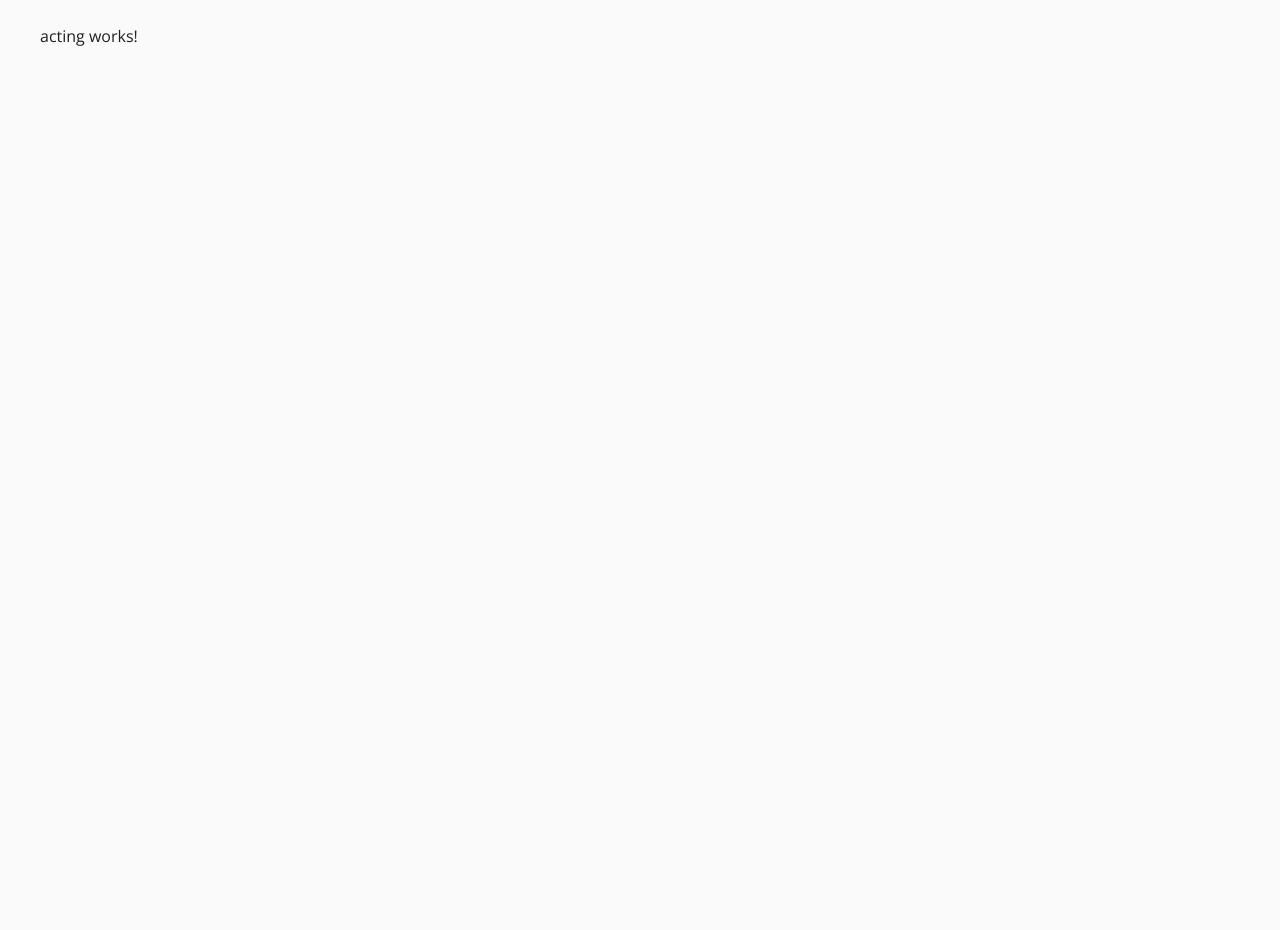
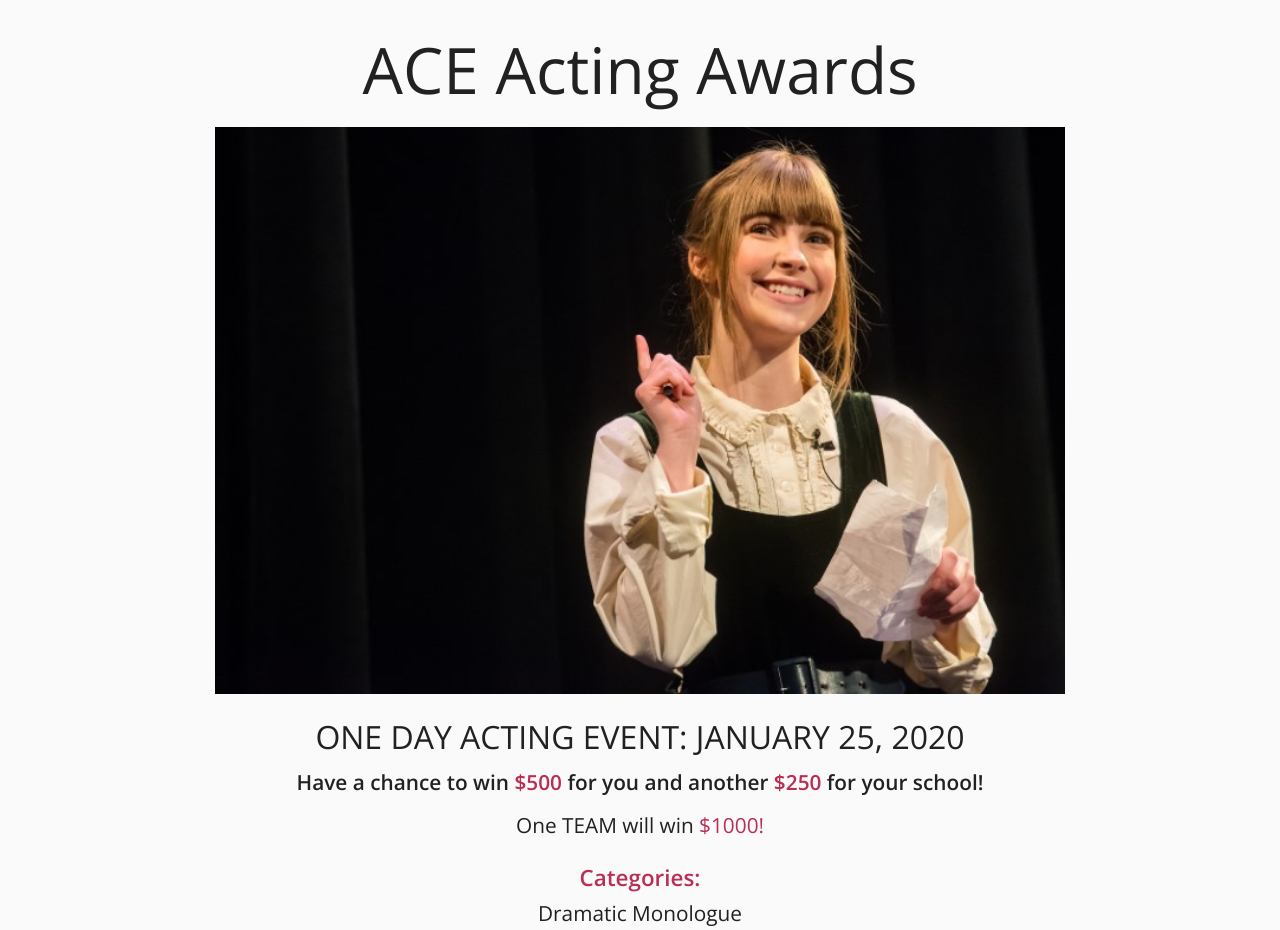
Before and after one commit to dkmullen/ace, an Angular app: page /acting in a window 1280 px wide. Shown: the part 160-1090 px from the top of the page. Before the commit the page ends 800 px from the top, so only its background shows below. Built offline with nearby package versions, Linux system fonts and the light colour scheme.

Commit message:
Acting page, css

```diff
--- a/src/app/menu/menu.component.html
+++ b/src/app/menu/menu.component.html
@@ -7,8 +7,7 @@
 
     <mat-menu #topLevel="matMenu">
       <button mat-menu-item [routerLink]="['/']" routerLinkActive="router-link-active" >Home</button>
-      <button mat-menu-item [matMenuTriggerFor]="learning">Learning</button>
-      <button mat-menu-item [matMenuTriggerFor]="auditions">Auditions</button>
+      <button mat-menu-item [matMenuTriggerFor]="auditions">Events</button>
       <button mat-menu-item [matMenuTriggerFor]="galleries">Galleries</button>
       <button mat-menu-item [matMenuTriggerFor]="about">About ACE</button>
     </mat-menu>
@@ -16,8 +15,7 @@
     <ng-template #fullMenu>
       <div id="full-menu">
         <button mat-menu-item [routerLink]="['/']" routerLinkActive="router-link-active" >Home</button>
-        <button mat-menu-item [matMenuTriggerFor]="learning">Learning</button>
-        <button mat-menu-item [matMenuTriggerFor]="auditions">Auditions</button>
+        <button mat-menu-item [matMenuTriggerFor]="auditions">Events</button>
         <button mat-menu-item [matMenuTriggerFor]="galleries">Galleries</button>
         <button mat-menu-item [matMenuTriggerFor]="about">About ACE</button>
       </div>
@@ -29,10 +27,9 @@
     </mat-menu>
 
     <mat-menu #auditions="matMenu">
-      <button mat-menu-item>Dance Awards</button>
-      <button mat-menu-item>Singing Awards</button>
-      <button mat-menu-item>Acting Awards</button>
-      <button mat-menu-item>Battle of the Bands</button>
+      <button mat-menu-item [routerLink]="['/singing']"routerLinkActive="router-link-active">Singing Awards</button>
+      <button mat-menu-item [routerLink]="['/acting']"routerLinkActive="router-link-active">Acting Awards</button>
+      <button mat-menu-item [routerLink]="['/battle-of-the-bands']"routerLinkActive="router-link-active">Battle of the Bands</button>
     </mat-menu>
 
     <mat-menu #galleries="matMenu">
--- a/src/app/pages/events/acting/acting.component.html
+++ b/src/app/pages/events/acting/acting.component.html
@@ -1 +1,65 @@
-<p>acting works!</p>
+<div class="event-page-wrapper">
+  <div class="main-heading">ACE Acting Awards</div>
+  <img class="hero" src="assets/images/acting_2019/acting-2019_1.jpg" alt="Photo of a young woman acting on stage">
+  <div class="secondary-heading">ONE DAY ACTING EVENT: JANUARY 25, 2020</div>
+  <p><strong>Have a chance to win <span class="accent-text">$500</span> for you and another <span class="accent-text">$250</span> for your school!</strong></p>
+  <p>One TEAM will win <span class="accent-text">$1000!</span></p>
+
+  <ul>
+    <div class="event-section-header">Categories:</div>
+    <li>Dramatic Monologue</li>
+    <li>Comedic Monologue</li>
+    <li>Shakespeare Monologue</li>
+    <li>Musical Theatre Song</li>
+    <li><strong>*NEW* - TEAM Category</strong></li>
+  </ul>
+
+  <div class="event-section-header">Individual Competition:</div>
+  <p>
+      All individuals can compete in any and all categories. To audition, you must have a monologue
+      or song that qualifies for the category.
+  </p>
+  <p>
+      Four (4) Finalists will be picked to perform in each monologue category.
+  </p>
+  <p>
+      We may have more finalists for the Musical Theatre Category.
+  </p>
+
+  <div class="event-section-header">Team Competition:</div>
+  <p>
+      Any school may enter the TEAM competition by putting together 4 individuals for each category
+      to compete as a team. These individuals will automatically be entered into the individual
+      categories as well. A school may have as many teams as they would like, but an individual
+      cannot perform in the same team category twice.<span class="accent-text">*</span>
+  </p>
+  <p>
+      Three teams will be picked as finalists.
+  </p>
+
+  <div class="event-section-header">Auditions:</div>
+  <p>
+      Auditions will take place the morning and afternoon of <strong>January 25th on UT Campus (TBA)</strong>
+  </p>
+  <p>
+      All competitors will come to the show (see below) where the finalists will be announced and perform live that night.
+  </p>
+
+  <div class="event-section-header">Show (finals):</div>
+
+  <p>
+      January 25th, 2020, 7pm at
+      <a href="https://www.google.com/maps/place/Old+City+Performing+Arts+Center/@35.9690875,-83.91931,15z/data=!4m5!3m4!1s0x0:0x5f14dfdcc9613915!8m2!3d35.9690875!4d-83.91931" target="_blank">
+        Old City Performing Arts Center</a>
+  </p>
+  <div class="spacer"></div>
+  <button mat-flat-button color="accent">READY TO SIGN UP? CLICK HERE!</button>
+  <div class="spacer"></div>
+
+  <p class="reference">
+      <span class="accent-text">*</span>4 individuals could form 4 different teams, but they must each perform
+      a different category for each team. For example - a musical theatre performer would only be allowed
+      to be on one team. If he/she entered on another team, it would have to be under a different category.
+      An individual competing for a TEAM is welcome to audition for any and all other categories as an individual, but he/she may only perform on one TEAM per category.
+  </p>
+</div>
--- a/src/app/pages/home/home.component.html
+++ b/src/app/pages/home/home.component.html
@@ -1,12 +1,12 @@
 <mat-card>
-<div fxLayout="row" fxLayout.sm="column" fxLayoutGap="20px" fxLayoutAlign="center center">
+<div fxLayout="row" fxLayout.sm="column" fxLayout.xs="column" fxLayoutGap="20px" fxLayoutAlign="center center">
   <mat-card class="event-card" [routerLink]="['/singing']" routerLinkActive="router-link-active">
     <mat-card-header>
       <div mat-card-avatar class="event-header-image"></div>
       <mat-card-title>ACE Singing Awards</mat-card-title>
       <mat-card-subtitle>January 11, 2020 - 7pm</mat-card-subtitle>
     </mat-card-header>
-    <img mat-card-image src="/assets/images/singing_2019/singing-2019_1.jpg" alt="Photo of a young man with a guitar">
+    <img mat-card-image src="assets/images/singing_2019/singing-2019_1.jpg" alt="Photo of a young man with a guitar">
     <mat-card-content>
       <p>
         The ACE Singing Awards, at Knoxvile's <span class="bold-accent-text">Bijou Theatre</span>, are for
@@ -26,7 +26,7 @@
       <mat-card-title>ACE Acting Awards</mat-card-title>
       <mat-card-subtitle>January 25, 2020 - 7pm</mat-card-subtitle>
     </mat-card-header>
-    <img mat-card-image src="/assets/images/acting_2019/acting-2019_1.jpg" alt="Photo of a young man with a guitar">
+    <img mat-card-image src="assets/images/acting_2019/acting-2019_1.jpg" alt="Photo of a young woman acting on stage">
     <mat-card-content>
       <p>
         The ACE Acting Awards, at Knoxvile's <span class="bold-accent-text">Old City Performing Arts Center</span>,
@@ -49,7 +49,7 @@
       <mat-card-title>Battle of the Bands</mat-card-title>
       <mat-card-subtitle>May 2020</mat-card-subtitle>
     </mat-card-header>
-    <img mat-card-image src="/assets/images/battle_of_the_bands/bofb.jpg" alt="Photo of a young man with a guitar">
+    <img mat-card-image src="assets/images/battle_of_the_bands/bofb.jpg" alt="Photo of a band performing on stage">
     <mat-card-content>
       <p>
         The ACE Battle of the Bands is coming in May to <span class="bold-accent-text">The Foundary</span>. We're looking for
--- a/src/app/pages/home/home.component.scss
+++ b/src/app/pages/home/home.component.scss
@@ -5,6 +5,6 @@
 }
 
 .event-header-image {
-  background-image: url('/assets/images/ace_more_margin.png');
+  background-image: url('../../../assets/images/ace_more_margin.png');
   background-size: cover;
 }
--- a/src/assets/styles/main.scss
+++ b/src/assets/styles/main.scss
@@ -14,53 +14,55 @@ body {
 h1 {
     font-size: 5rem;
     font-weight: 300;
+    margin: 1rem;
 }
 
-// h2 {
-//     font-size: 4rem;
-//     font-weight: 300;
-//     margin-bottom: 1rem;
-// }
+h2 {
+    font-size: 4rem;
+    font-weight: 300;
+    margin-bottom: 1rem;
+}
 
-// h3 {
-//     font-size: 3rem;
-//     font-weight: 400;
-//     margin-bottom: 1rem;
-// }
+h3 {
+    font-size: 3rem;
+    font-weight: 400;
+    margin-bottom: .85rem;
+}
 
-// h4 {
-//     font-size: 2.15rem;
-//     font-weight: 400;
-//     margin-bottom: 1rem;
-// }
+h4 {
+    font-size: 2.15rem;
+    font-weight: 400;
+    margin-bottom: .7rem;
+}
 
-// h5 {
-//     font-size: 1.75rem;
-//     font-weight: 400;
-//     margin-bottom: 1rem;
-// }
+h5 {
+    font-size: 1.75rem;
+    font-weight: 400;
+    margin-bottom: .5rem;
+}
 
-// h6 {
-//     font-size: 1.5rem;
-//     font-weight: 500;
-//     margin-bottom: .75rem;
-//     margin-bottom: 1rem;
-// }
+h6 {
+    font-size: 1.5rem;
+    font-weight: 500;
+    margin-bottom: .3rem;
+}
 
-// p {
-//     font-size: 1.15rem;
-//     font-weight: 400;
-//     line-height: 1.5rem;
-//     margin-bottom: 1rem;
-// }
+p {
+    font-weight: 400;
+    margin-bottom: 1rem;
+}
 
-// strong {
-//     font-weight: 700;
-// }
+ul {
+  margin-bottom: 1rem;
+}
 
-// .reference {
-//     font-size: .95rem;
-// }
+strong {
+    font-weight: 700;
+}
+
+.reference {
+    font-size: .95rem;
+}
 
 // .citation {
 //     font-size: .95rem;
@@ -83,16 +85,50 @@ h1 {
 //     margin-top: -4px;
 // }
 
-// a, a:visited {
-//     color: #72A3F8;
-//     font-weight: 500;
-// }
+a, a:visited {
+    color: $primary;
+    font-weight: 500;
+    text-decoration: underline;
+}
 
 // .blockquote {
 //     margin-left: 20px;
 //     border-left: 2px solid;
 //     padding-left: 10px;
 // }
+
+.event-page-wrapper {
+  margin: 0 auto;
+  text-align: center;
+  line-height: 1.3;
+  font-size: 1rem;
+  max-width: 850px;
+}
+
+.event-section-header {
+  font-size: 1.2rem;
+  font-weight: 700;
+  margin: 1.5rem 0 .5rem 0;
+  color: $accent;
+}
+.main-heading {
+  font-size: 1.7rem;
+  font-weight: 300;
+  margin: 1rem;
+}
+.secondary-heading {
+  font-size: 1.3rem;
+  font-weight: 400;
+  margin-bottom: .7rem;
+}
+.hero {
+  margin-bottom: 1rem;
+  height: auto;
+  width: 100%;
+}
+.spacer {
+  height: 1.5rem;
+}
 
 /////
 .primary {
@@ -106,6 +142,7 @@ h1 {
 #ace-logo {
   width: 100%;
   height: auto;
+  max-height: 142px;
   min-width: 225px;
   cursor: pointer;
 
@@ -155,6 +192,29 @@ h1 {
     color: $light!important;
   }
 }
+@media (min-width: 500px) {
+  .event-page-wrapper {
+    font-size: 1.2rem;
+  }
+  .event-section-header {
+    font-size: 1.4rem;
+  }
+  .main-heading {
+    font-size: 3rem;
+  }
+}
+
+@media (min-width: 620px) {
+  .event-page-wrapper {
+    font-size: 1.3rem;
+  }
+  .main-heading {
+    font-size: 4rem;
+  }
+  .secondary-heading {
+    font-size: 2rem;
+  }
+}
 
 @media (min-width: 768px) {
   .mat-menu-item {
```
